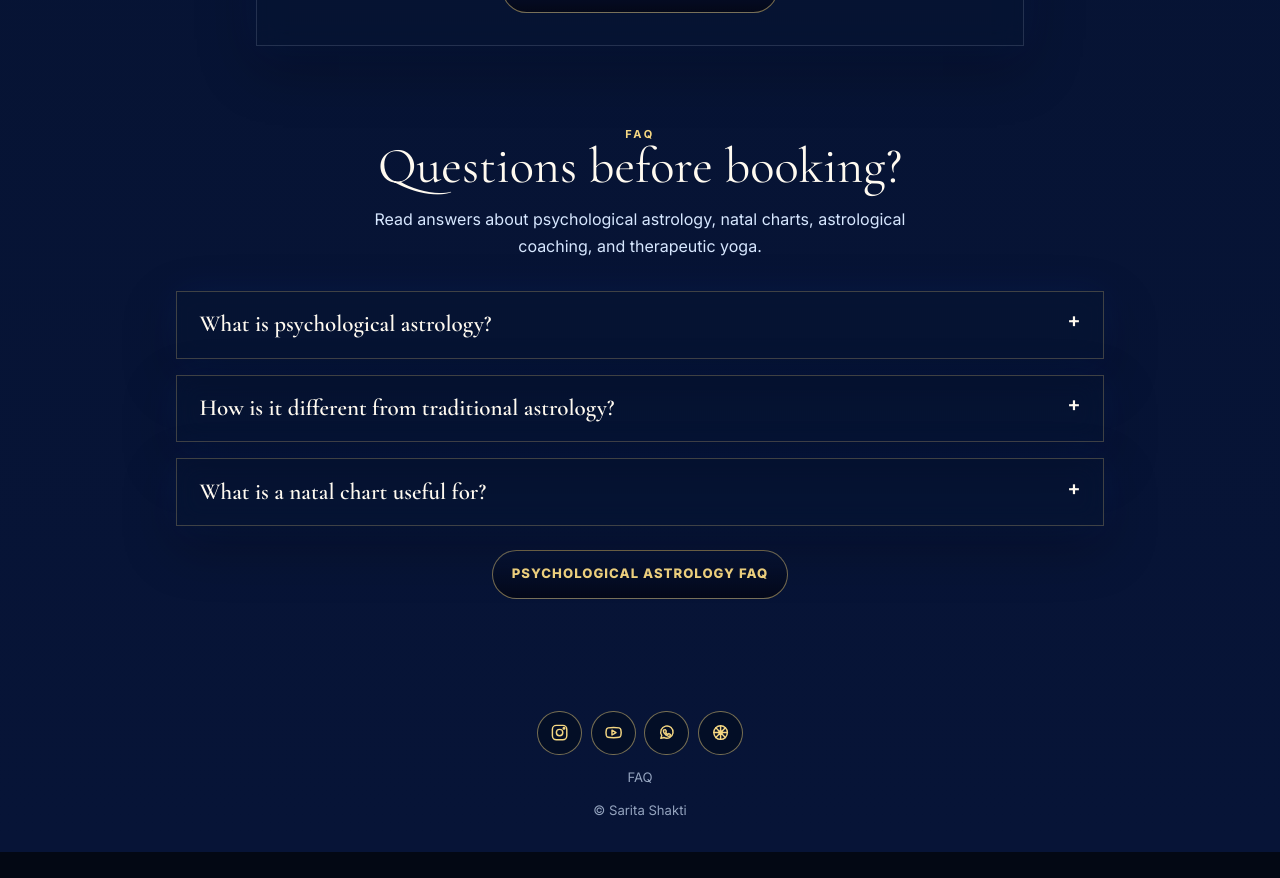
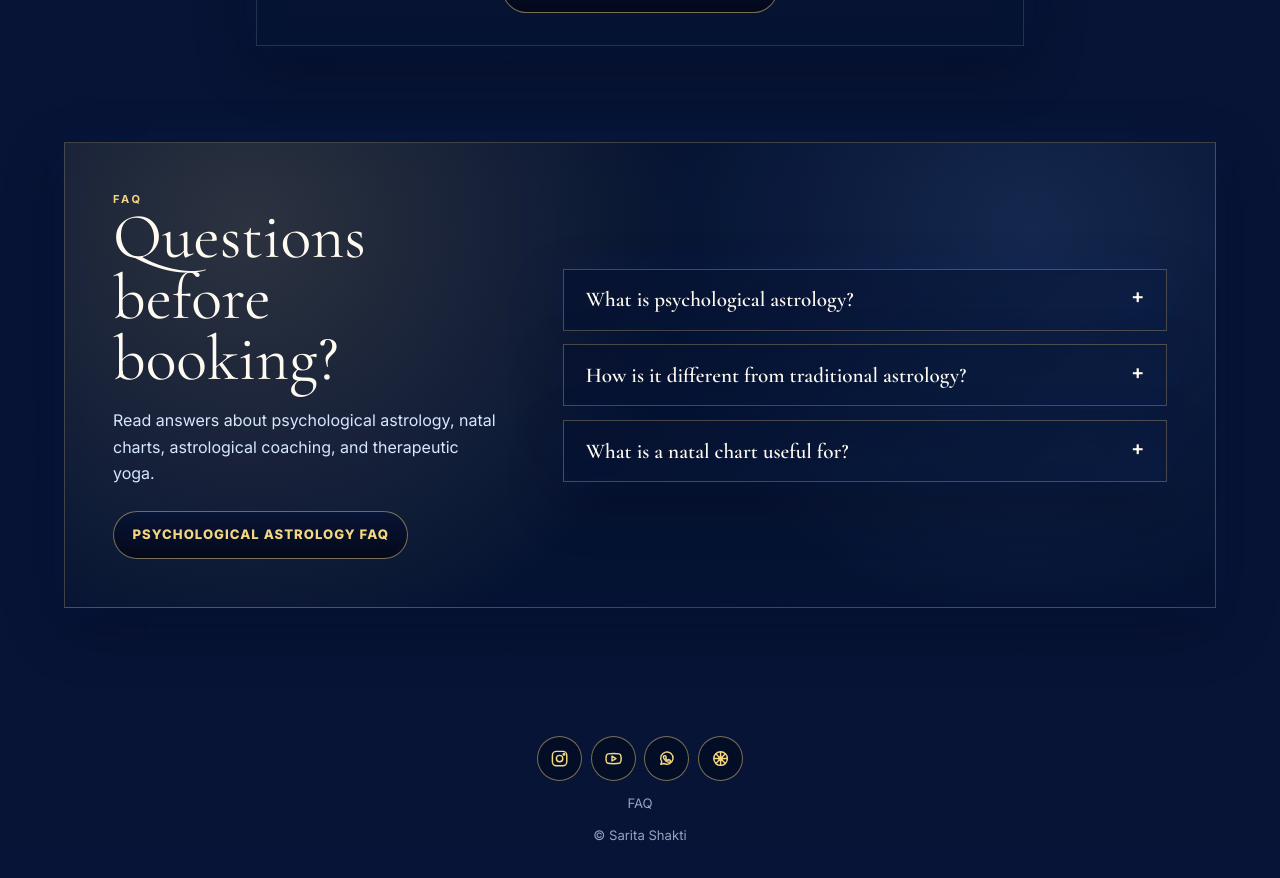
Before and after one commit to jt99test/WEBSARITA, a Next.js app: page /en in a window 1280 px wide. Shown: the part 2720-3598 px from the top of the page. Before the commit the page ends 3572 px from the top, so only its background shows below. Built offline with nearby package versions, Linux system fonts and the light colour scheme; no server answers.

Commit message:
Polish homepage FAQ design

```diff
--- a/app/[locale]/page.tsx
+++ b/app/[locale]/page.tsx
@@ -148,18 +148,18 @@ export default async function LocaleHomePage({ params }: LocalePageProps) {
       </section>
 
       <section className="home-faq-section">
+        <div className="home-faq-panel panel">
           <div className="home-faq-heading">
             <p className="eyebrow">{faqTeaser[locale].eyebrow}</p>
             <h2>
               <Link href={faqPath}>{faq.teaserTitle}</Link>
             </h2>
             <p>{faqTeaser[locale].text}</p>
-        </div>
-        <FaqAccordion items={faq.items.slice(0, 3)} />
-        <div className="home-faq-actions">
             <Link className="ghost-gold-button" href={faqPath}>
               {faq.cta}
             </Link>
+          </div>
+          <FaqAccordion items={faq.items.slice(0, 3)} />
         </div>
       </section>
     </>
--- a/app/globals.css
+++ b/app/globals.css
@@ -1269,13 +1269,16 @@ a {
 
 .faq-list {
   display: grid;
-  gap: 1rem;
+  gap: 0.85rem;
   margin: 2rem auto 0;
   max-width: 58rem;
 }
 
 .faq-item {
-  border-color: rgba(245, 215, 130, 0.24);
+  border-color: rgba(245, 215, 130, 0.28);
+  background:
+    linear-gradient(135deg, rgba(6, 19, 49, 0.78), rgba(13, 34, 78, 0.42)),
+    rgba(6, 19, 49, 0.52);
   padding: 0;
   overflow: hidden;
 }
@@ -1284,11 +1287,11 @@ a {
   cursor: pointer;
   color: var(--ivory);
   font-family: var(--font-cormorant);
-  font-size: clamp(1.25rem, 1.8vw, 1.65rem);
+  font-size: clamp(1.22rem, 1.65vw, 1.55rem);
   font-weight: 600;
   line-height: 1.25;
   list-style: none;
-  padding: 1.15rem clamp(1rem, 2.5vw, 1.4rem);
+  padding: 1.05rem clamp(1rem, 2.5vw, 1.35rem);
 }
 
 .faq-item summary::-webkit-details-marker {
@@ -1323,20 +1326,33 @@ a {
 
 .home-faq-section {
   margin: 0 auto;
-  max-width: 72rem;
-  padding: 0 clamp(1rem, 4vw, 2rem) 5rem;
+  max-width: 76rem;
+  padding: 1rem clamp(1rem, 4vw, 2rem) 6rem;
+}
+
+.home-faq-panel {
+  display: grid;
+  grid-template-columns: minmax(0, 0.78fr) minmax(20rem, 1.22fr);
+  gap: clamp(1.5rem, 5vw, 4rem);
+  align-items: center;
+  border-color: rgba(245, 215, 130, 0.24);
+  background:
+    radial-gradient(circle at 16% 18%, rgba(245, 215, 130, 0.16), transparent 28rem),
+    radial-gradient(circle at 84% 20%, rgba(89, 135, 203, 0.18), transparent 24rem),
+    rgba(6, 19, 49, 0.48);
+  padding: clamp(1.5rem, 4vw, 3rem);
 }
 
 .home-faq-heading {
-  margin: 0 auto;
-  max-width: 58rem;
-  text-align: center;
+  margin: 0;
+  max-width: 31rem;
+  text-align: left;
 }
 
 .home-faq-heading h2 {
   margin: 0;
   font-family: var(--font-serif);
-  font-size: clamp(2rem, 4vw, 3.15rem);
+  font-size: clamp(2.45rem, 5vw, 4.75rem);
   line-height: 0.95;
 }
 
@@ -1349,16 +1365,19 @@ a {
 }
 
 .home-faq-heading p:not(.eyebrow) {
-  margin: 1rem auto 0;
-  max-width: 38rem;
+  margin: 1.1rem 0 0;
+  max-width: 30rem;
   color: var(--soft-blue);
   line-height: 1.65;
 }
 
-.home-faq-actions {
-  display: flex;
-  justify-content: center;
+.home-faq-heading .ghost-gold-button {
   margin-top: 1.5rem;
+}
+
+.home-faq-panel .faq-list {
+  margin: 0;
+  max-width: none;
 }
 
 .related-links-panel {
@@ -2174,6 +2193,7 @@ a {
   .services-heading,
   .service-grid,
   .astrology-choice-panel,
+  .home-faq-panel,
   .blog-grid,
   .training-offers,
   .module-grid,
@@ -2202,6 +2222,23 @@ a {
     text-align: center;
   }
 
+  .home-faq-heading {
+    max-width: none;
+    text-align: center;
+  }
+
+  .home-faq-heading p:not(.eyebrow) {
+    margin-inline: auto;
+  }
+
+  .home-faq-panel .faq-list {
+    width: 100%;
+  }
+
+  .home-faq-heading .ghost-gold-button {
+    justify-self: center;
+  }
+
   .astrology-choice-art {
     min-height: 15rem;
   }
```
Lines whose indentation alone changed are shown as unchanged.
